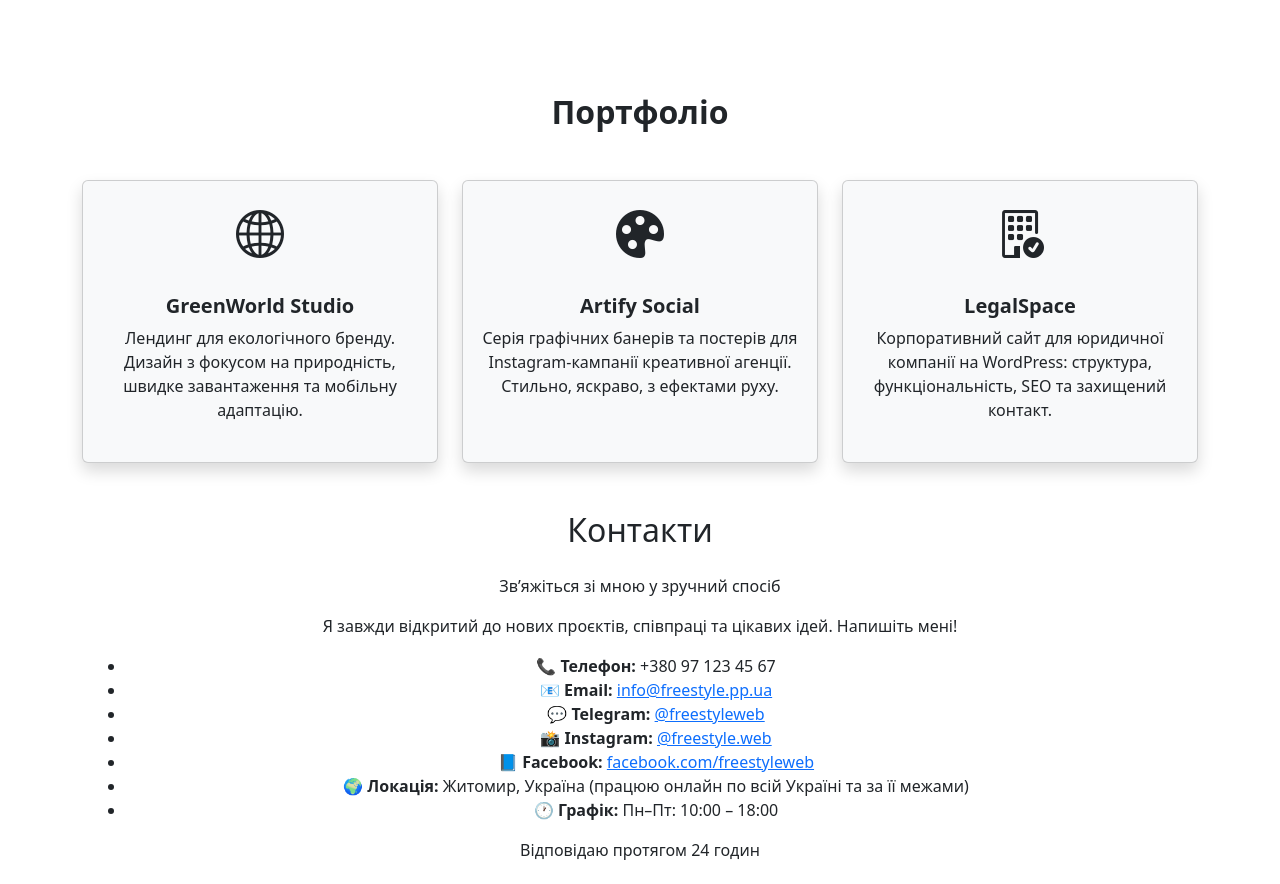
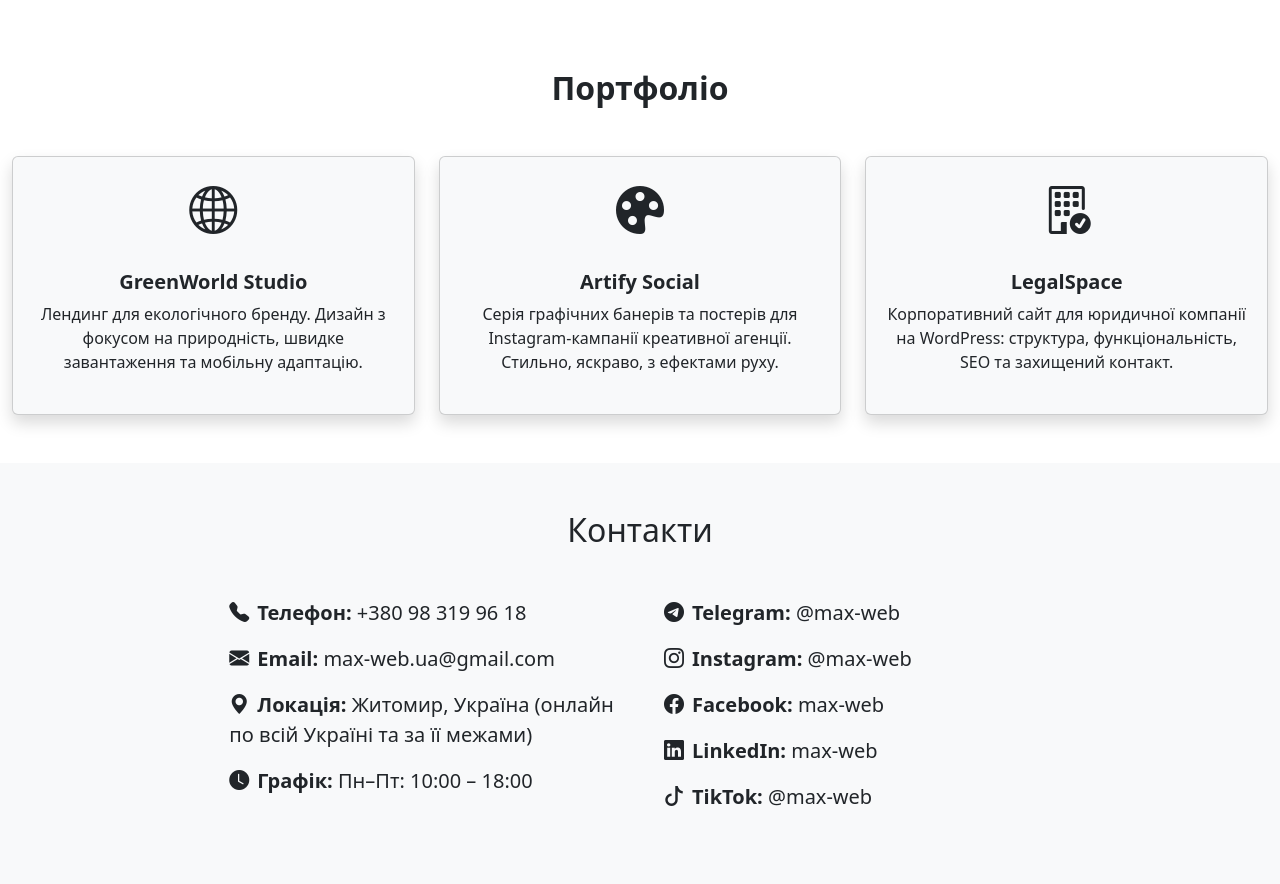
Before and after one commit to balance-soft/dark-profile, a plain HTML site: page index.html in a window 1280 px wide. Shown: the part 1791-2675 px from the top of the page. Drawn offline with nearby package versions, Linux system fonts and the light colour scheme.

Commit message:
contact another

```diff
--- a/index.html
+++ b/index.html
@@ -3,7 +3,7 @@
   <head>
     <meta charset="UTF-8" />
     <meta name="viewport" content="width=device-width, initial-scale=1.0" />
-    <title>Dark Mode</title>
+    <title>MaxWeb</title>
     <!-- Style CSS -->
     <link rel="stylesheet" href="./css/style.css" />
     <!-- Bootstrap CSS -->
@@ -27,7 +27,7 @@
     <section class="hero py-5">
       <nav class="navbar navbar-expand-lg navbar-dark w-100">
         <div class="container">
-          <a class="navbar-brand" href="#">WebDev</a>
+          <a class="navbar-brand" href="#">MaxWeb</a>
           <button
             class="navbar-toggler"
             type="button"
@@ -67,7 +67,7 @@
                       <h1 class="mb-4"
                         data-aos="fade-up"
                         data-aos-duration="800"
-                      >Привіт! Я - Алекс
+                      >Привіт! Я - Макс
                       </h1>
                       <h2 class="mb-5"
                         data-aos="fade-up"
@@ -76,6 +76,7 @@
                       >Веб-розробник та графічний дизайнер
                       </h2>
                       <a href="https://t.me/freestylesoft"
+                        target="_blank"
                         class="btn btn-outline-light px-3 py-2"
                         data-aos="zoom-in"
                         data-aos-delay="400"
@@ -90,7 +91,7 @@
 
     <!-- Section Services -->
     <section class="services py-5" id="services">
-      <div class="container">
+      <div class="container-fluid">
         <h2 class="text-center mb-5 fw-semibold" data-aos="fade-up">
           Мої послуги
         </h2>
@@ -137,7 +138,7 @@
 
 <!-- Section About -->
 <section class="about py-5" id="about">
-  <div class="container">
+  <div class="container-fluid">
       <div class="row section-header">
           <div class="col-md-12 text-center" data-aos="fade-up" data-aos-duration="500">
               <h2>Про мене</h2>
@@ -160,7 +161,7 @@
 
 <!-- Section Portfolio -->
 <section class="portfolio py-5 bg-white" id="portfolio">
-  <div class="container">
+  <div class="container-fluid">
     <h2 class="text-center mb-5 fw-semibold" data-aos="fade-up">
       Портфоліо
     </h2>
@@ -206,26 +207,37 @@
 </section>
 
 
-<!-- Контакти Section -->
-<section id="contacts" class="py-16 bg-gray-100" data-aos="fade-up">
-  <div class="container mx-auto px-4 max-w-4xl text-center">
-    <h2 class="text-3xl font-bold mb-4 text-gray-800">Контакти</h2>
-    <p class="text-lg text-gray-600 mb-8">Зв’яжіться зі мною у зручний спосіб</p>
-    <p class="text-md text-gray-700 mb-6">
-      Я завжди відкритий до нових проєктів, співпраці та цікавих ідей. Напишіть мені!
-    </p>
 
-    <ul class="space-y-3 text-gray-700 text-md">
-      <li>📞 <strong>Телефон:</strong> +380 97 123 45 67</li>
-      <li>📧 <strong>Email:</strong> <a href="mailto:info@freestyle.pp.ua" class="text-blue-600 hover:underline">info@freestyle.pp.ua</a></li>
-      <li>💬 <strong>Telegram:</strong> <a href="https://t.me/freestyleweb" target="_blank" class="text-blue-600 hover:underline">@freestyleweb</a></li>
-      <li>📸 <strong>Instagram:</strong> <a href="https://instagram.com/freestyle.web" target="_blank" class="text-blue-600 hover:underline">@freestyle.web</a></li>
-      <li>📘 <strong>Facebook:</strong> <a href="https://facebook.com/freestyleweb" target="_blank" class="text-blue-600 hover:underline">facebook.com/freestyleweb</a></li>
-      <li>🌍 <strong>Локація:</strong> Житомир, Україна (працюю онлайн по всій Україні та за її межами)</li>
-      <li>🕐 <strong>Графік:</strong> Пн–Пт: 10:00 – 18:00</li>
-    </ul>
 
-    <p class="mt-8 text-sm text-gray-500 italic">Відповідаю протягом 24 годин</p>
+
+<!-- Section Contacts -->
+<section class="contact py-5 bg-light" id="contact">
+  <div class="container-fluid">
+    <h2 class="text-center mb-5" data-aos="fade-up">Контакти</h2>
+    <div class="row g-5 justify-content-center" data-aos="fade-up" data-aos-delay="100">
+
+      <!-- Колонка 1: основна інформація -->
+      <div class="col-md-4">
+        <ul class="list-unstyled fs-5">
+          <li class="mb-3"><i class="bi bi-telephone-fill me-2 text-dark"></i><strong>Телефон:</strong><a href="tel:+380983199618" class="text-decoration-none text-dark"> +380 98 319 96 18</a> </li>
+          <li class="mb-3"><i class="bi bi-envelope-fill me-2 text-dark"></i><strong>Email:</strong> <a href="mailto:max-web.ua@gmail.com" class="text-decoration-none text-dark">max-web.ua@gmail.com</a></li>
+          <li class="mb-3"><i class="bi bi-geo-alt-fill me-2 text-dark"></i><strong>Локація:</strong> Житомир, Україна (онлайн по всій Україні та за її межами)</li>
+          <li class="mb-3"><i class="bi bi-clock-fill me-2 text-dark"></i><strong>Графік:</strong> Пн–Пт: 10:00 – 18:00</li>
+        </ul>
+      </div>
+
+      <!-- Колонка 2: соцмережі -->
+      <div class="col-md-4">
+        <ul class="list-unstyled fs-5">
+          <li class="mb-3"><i class="bi bi-telegram me-2 text-dark"></i><strong>Telegram:</strong> <a href="https://t.me/" class="text-decoration-none text-dark" target="_blank">@max-web</a></li>
+          <li class="mb-3"><i class="bi bi-instagram me-2 text-dark"></i><strong>Instagram:</strong> <a href="https://instagram.com/" class="text-decoration-none text-dark" target="_blank">@max-web</a></li>
+          <li class="mb-3"><i class="bi bi-facebook me-2 text-dark"></i><strong>Facebook:</strong> <a href="https://facebook.com/" class="text-decoration-none text-dark" target="_blank">max-web</a></li>
+          <li class="mb-3"><i class="bi bi-linkedin me-2 text-dark"></i><strong>LinkedIn:</strong> <a href="https://linkedin.com/in/" class="text-decoration-none text-dark" target="_blank">max-web</a></li>
+          <li class="mb-3 pb-2"><i class="bi bi-tiktok me-2 text-dark"></i><strong>TikTok:</strong> <a href="https://www.tiktok.com/" class="text-decoration-none text-dark" target="_blank">@max-web</a></li>
+        </ul>
+      </div>
+
+    </div>
   </div>
 </section>
 
```
